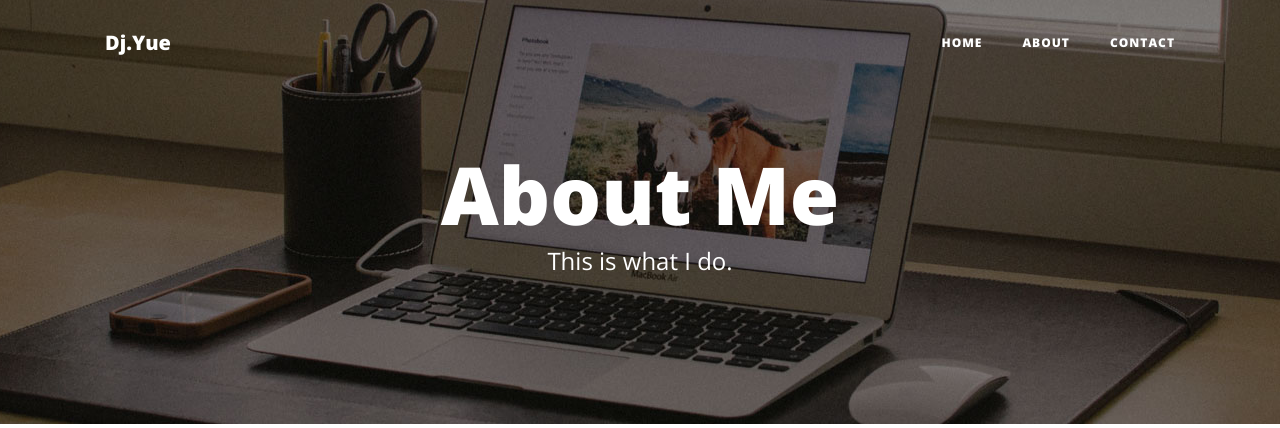
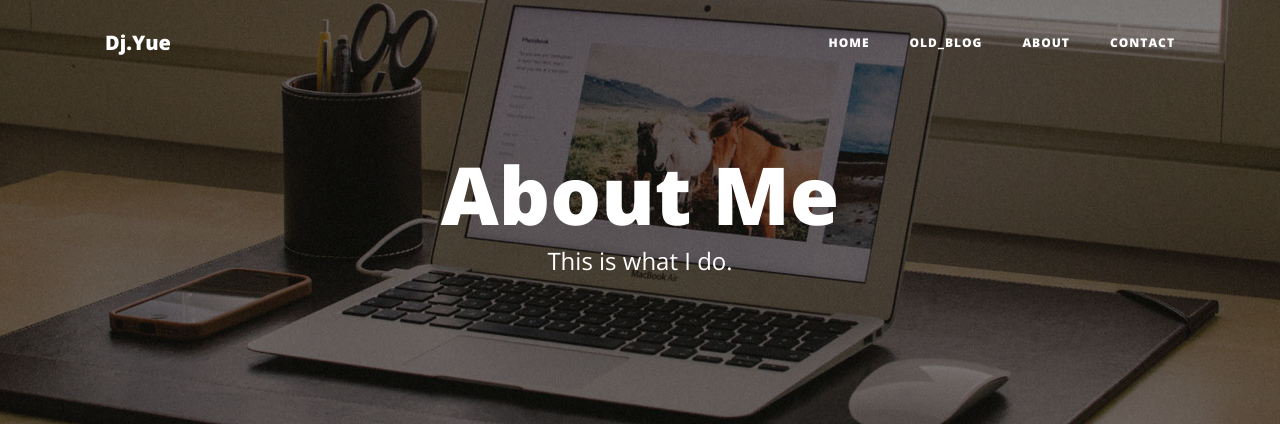
Before and after one commit to leonyue/anarmy_v0, a Django app: page /blog/about/ in a window 1280 px wide. Shown: the top 428 px of the page. Run offline with Django 3.2, Linux system fonts and the light colour scheme; some libraries are stand-ins or nearby versions.

Commit message:
add link to old blog

```diff
--- a/blog/templates/blog/base.html
+++ b/blog/templates/blog/base.html
@@ -51,6 +51,9 @@
                         <a class="nav-link page-scroll" href="{% url "blog:index" %}">Home</a>
                     </li>
                     <li class="nav-item">
+                        <a class="nav-link page-scroll" href="http://leonyue.github.io">Old_Blog</a>
+                    </li>
+                    <li class="nav-item">
                         <a class="nav-link page-scroll" href="{% url "blog:about" %}">About</a>
                     </li>
                     <li class="nav-item">
@@ -85,7 +88,7 @@
                 <div class="col-lg-8 offset-lg-2 col-md-10 offset-md-1">
                     <ul class="list-inline text-center">
                         <li class="list-inline-item">
-                            <a href="#">
+                            <a href="https://github.com/leonyue">
                                 <span class="fa-stack fa-lg">
                                     <i class="fa fa-circle fa-stack-2x"></i>
                                     <i class="fa fa-twitter fa-stack-1x fa-inverse"></i>
@@ -93,7 +96,7 @@
                             </a>
                         </li>
                         <li class="list-inline-item">
-                            <a href="#">
+                            <a href="https://github.com/leonyue">
                                 <span class="fa-stack fa-lg">
                                     <i class="fa fa-circle fa-stack-2x"></i>
                                     <i class="fa fa-facebook fa-stack-1x fa-inverse"></i>
@@ -101,7 +104,7 @@
                             </a>
                         </li>
                         <li class="list-inline-item">
-                            <a href="#">
+                            <a href="https://github.com/leonyue">
                                 <span class="fa-stack fa-lg">
                                     <i class="fa fa-circle fa-stack-2x"></i>
                                     <i class="fa fa-github fa-stack-1x fa-inverse"></i>
--- a/blog/views.py
+++ b/blog/views.py
@@ -4,6 +4,7 @@ from .models import BlogsPost
 
 from django.views import generic
 
+# 更多计数
 def countPlus(request):
     if 'count' in request.session:
         request.session['count'] += 1
@@ -11,10 +12,12 @@ def countPlus(request):
         request.session['count'] = 1
     return request.session['count']
 
+# 重制更多计数
 def resetCount(request):
     if 'count' in request.session:
         del request.session['count']
 
+# 更多数据源
 class MorePost(generic.ListView):
     context_object_name = "posts"
     template_name = "blog/morepost.html"
@@ -22,6 +25,7 @@ class MorePost(generic.ListView):
         count = countPlus(self.request)
         return BlogsPost.objects.order_by('-timestamp')[5 * count:5 * (count+1)]
 
+# Index数据源
 class Index(generic.ListView):
     context_object_name = "posts"
     template_name = "blog/index.html"
```
